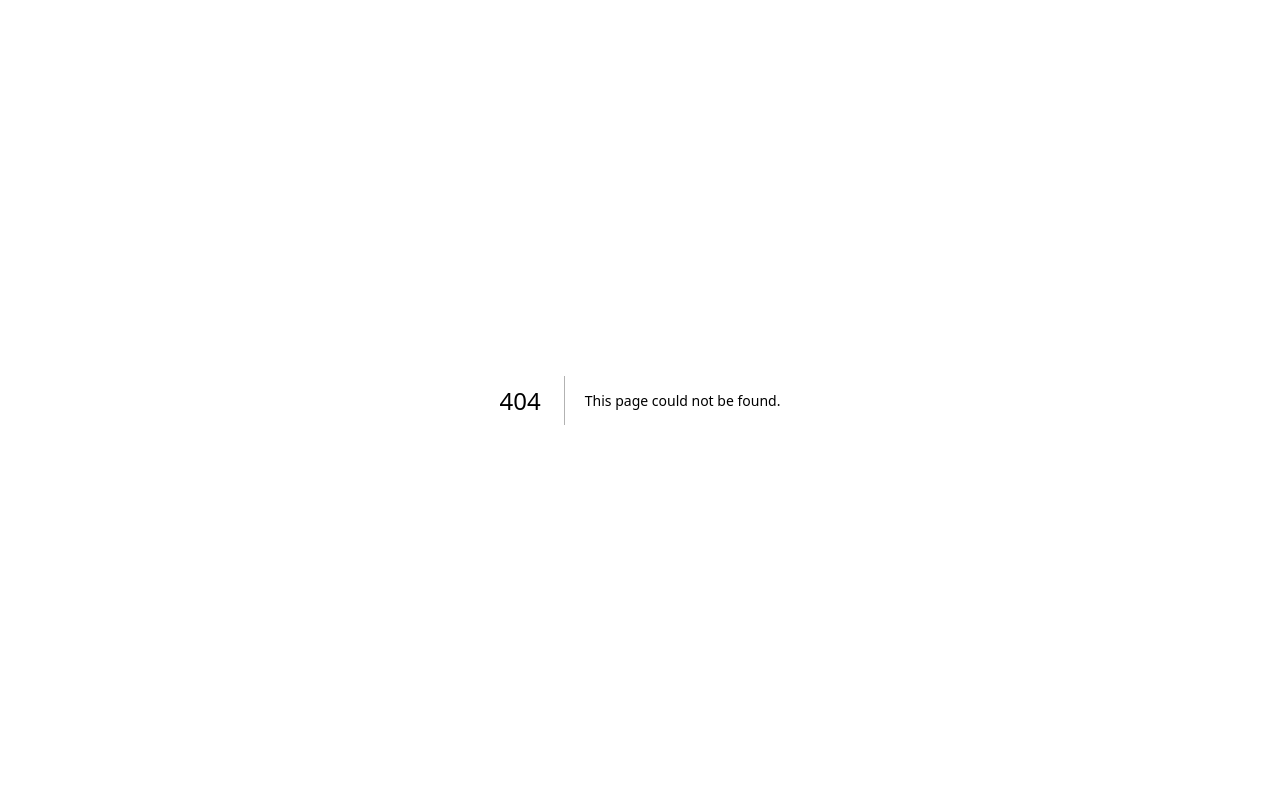
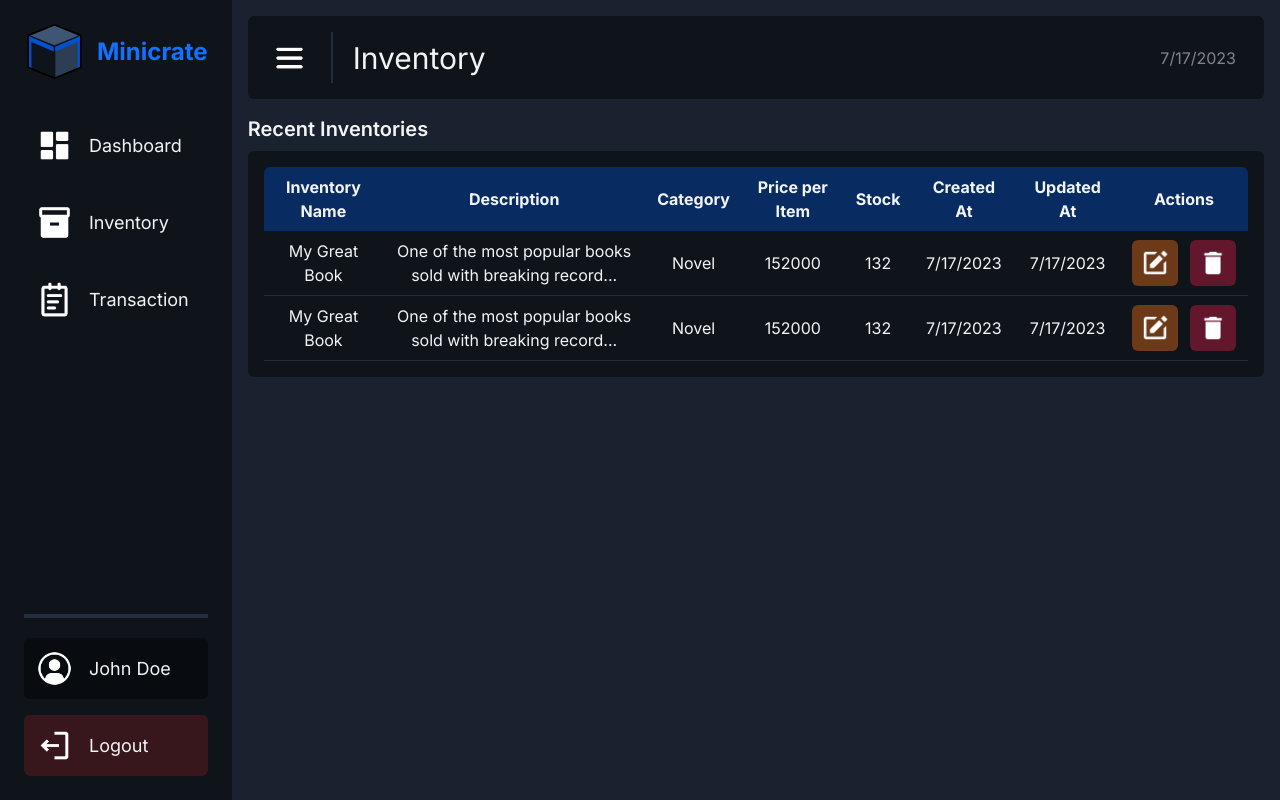
Before and after one commit to revou-fsse-1/w22-group-react-group-g, a Next.js app: page /dashboard/inventory in a window 1280 px wide. Before the commit this address had no page. Built offline with nearby package versions, Linux system fonts and the light colour scheme.

Commit message:
Create inventory page

```diff
--- /dev/null
+++ b/src/app/dashboard/inventory/page.tsx
@@ -0,0 +1,38 @@
+"use client";
+
+import DashboardHeader from "@/components/dashboard/DashboardHeader";
+import DashboardInventoryTable from "@/components/dashboard/DashboardInventoryTable";
+
+export default function Inventory() {
+  const tempInventoryData = [
+    {
+      inventoryId: 1,
+      inventoryName: "My Great Book",
+      inventoryDesc:
+        "One of the most popular books sold with breaking record...",
+      category: "Novel",
+      price: 152000,
+      stockAmount: 132,
+      createdAt: new Date().toLocaleDateString(),
+      updatedAt: new Date().toLocaleDateString(),
+    },
+    {
+      inventoryId: 2,
+      inventoryName: "My Great Book",
+      inventoryDesc:
+        "One of the most popular books sold with breaking record...",
+      category: "Novel",
+      price: 152000,
+      stockAmount: 132,
+      createdAt: new Date().toLocaleDateString(),
+      updatedAt: new Date().toLocaleDateString(),
+    },
+  ];
+
+  return (
+    <main className="w-full max-h-screen overflow-y-auto flex flex-col p-4 gap-4 text-gray-100 bg-[#19222E]">
+      <DashboardHeader headerTitle="Inventory" />
+      <DashboardInventoryTable inventoryList={tempInventoryData} />
+    </main>
+  )
+}
```
